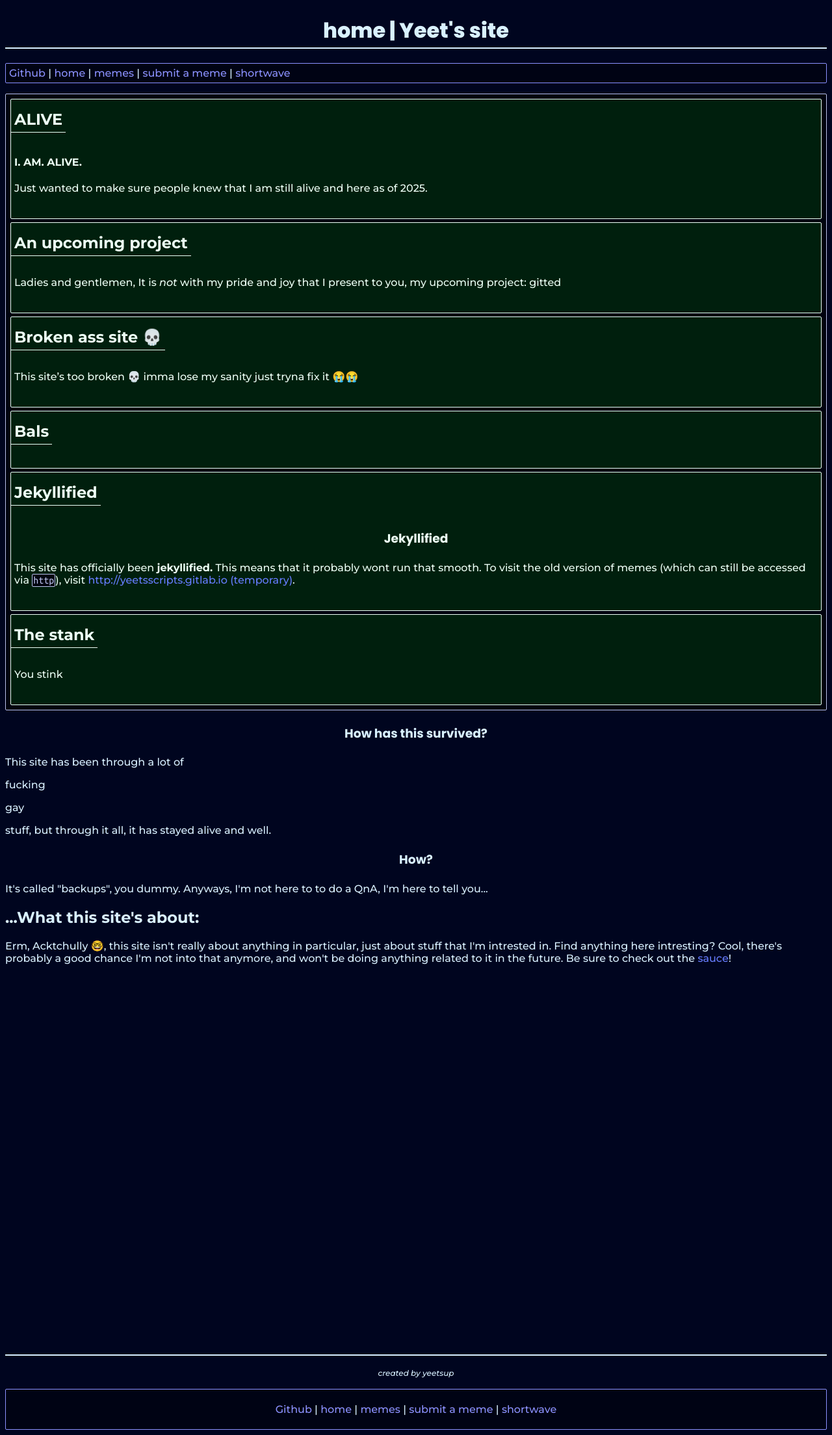
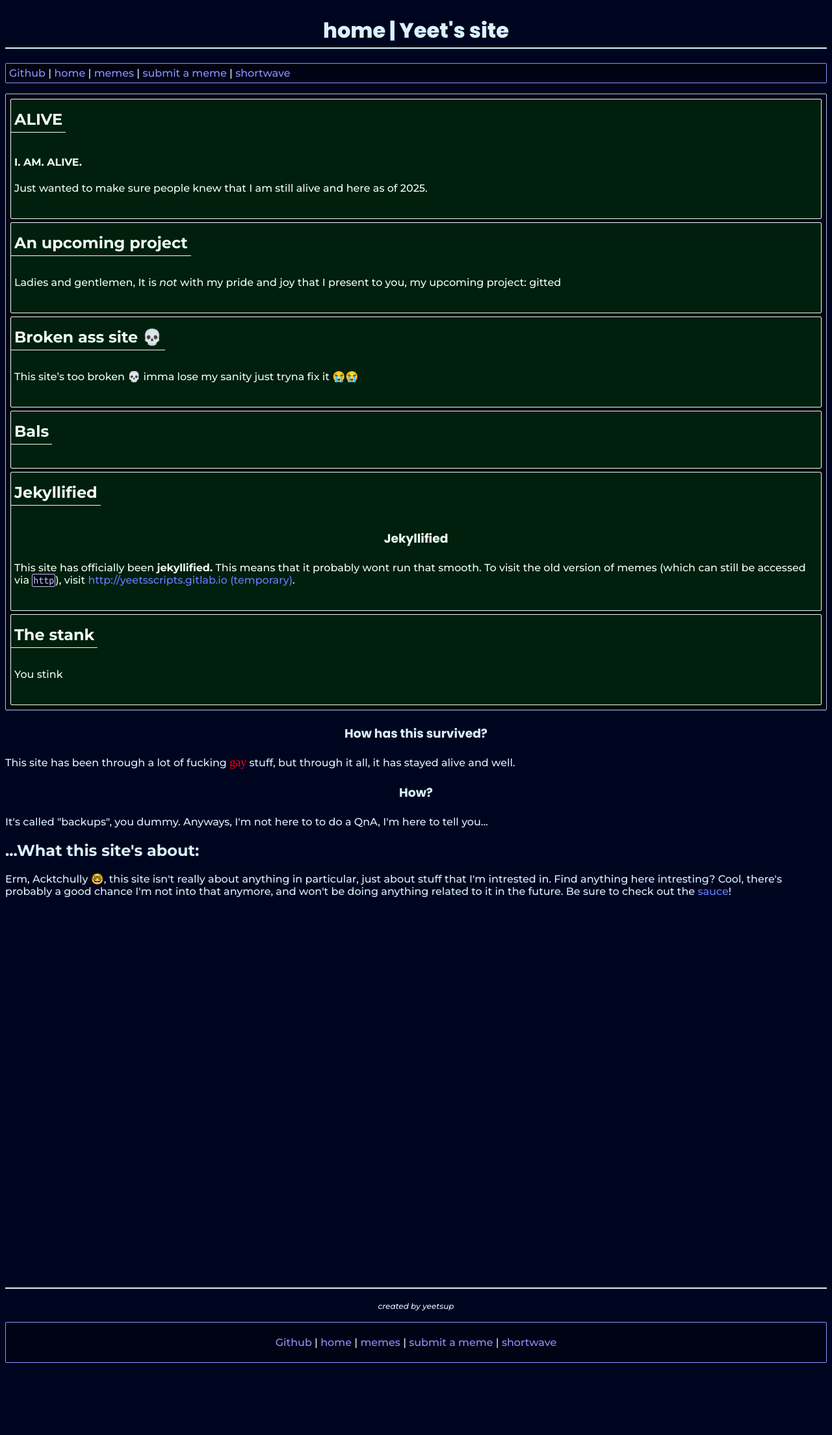
Before and after one commit to yeetssite/yeetssite.github.io, a Jekyll site: the page built from index.html, in a window 1280 px wide. Shown: the whole page at 65% size. Built offline with Jekyll 4.4.1, drawn with Linux system fonts in a browser that asks for light colours; some web fonts are replaced; a script that is not in the unit is left out; after the commit the page ends 2105 px from its top, so only the background shows below that.

Commit message:
Update index.html

```diff
--- a/index.html
+++ b/index.html
@@ -24,7 +24,7 @@ title: home
      <div>
         <h3>How has this survived?</h3>
         <p>
-          This site has been through a lot of <p class="rdrTextNormal">fucking</p> <p class="rdrTextRed">gay</p> stuff, but through it all, it has stayed alive and well.
+          This site has been through a lot of <fuckinggay>fucking</fuckinggay> <asinhomosexual>gay</asinhomosexual> stuff, but through it all, it has stayed alive and well.
       </p>
        <h3>How?</h3>
       <p>
```
